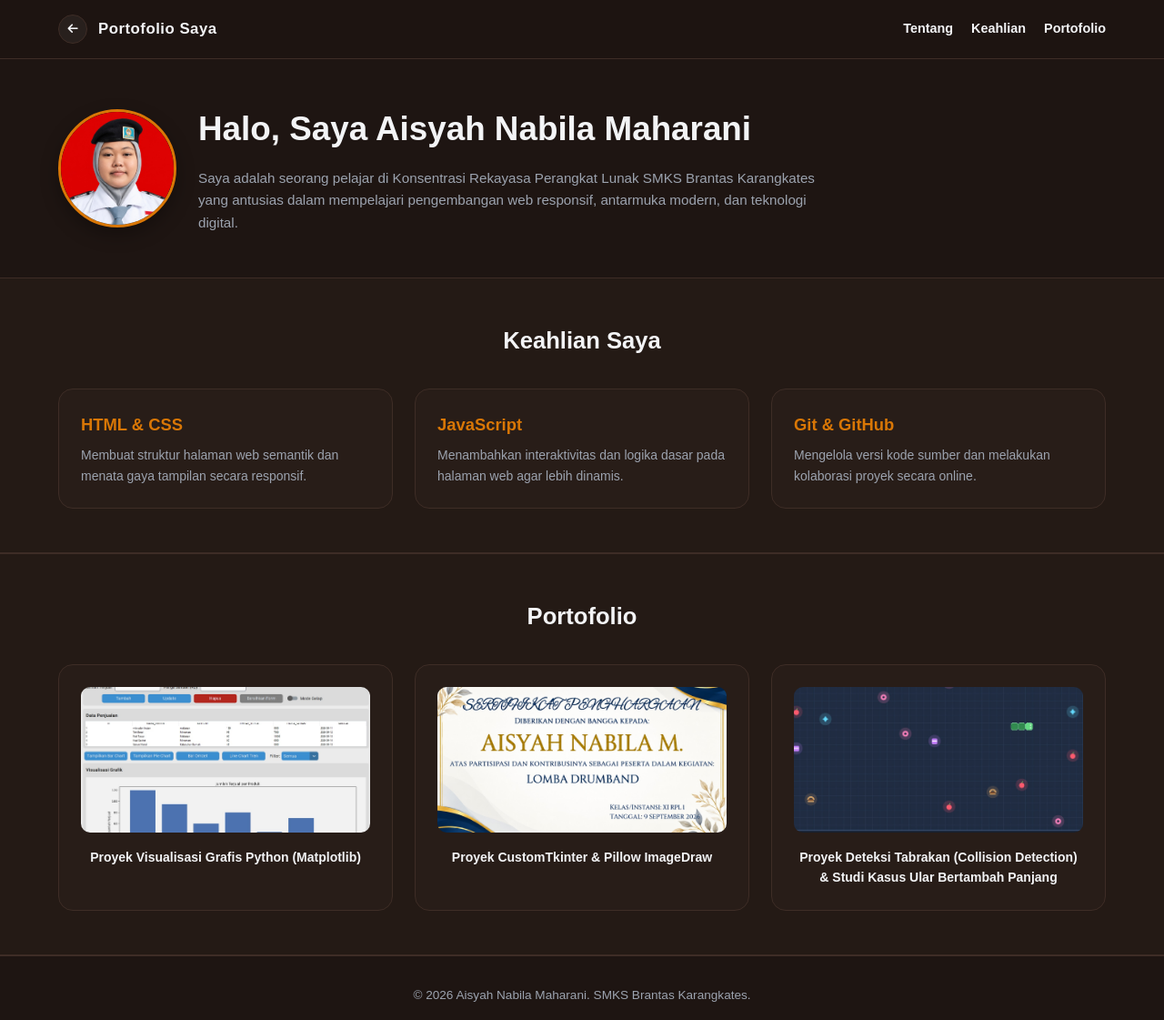
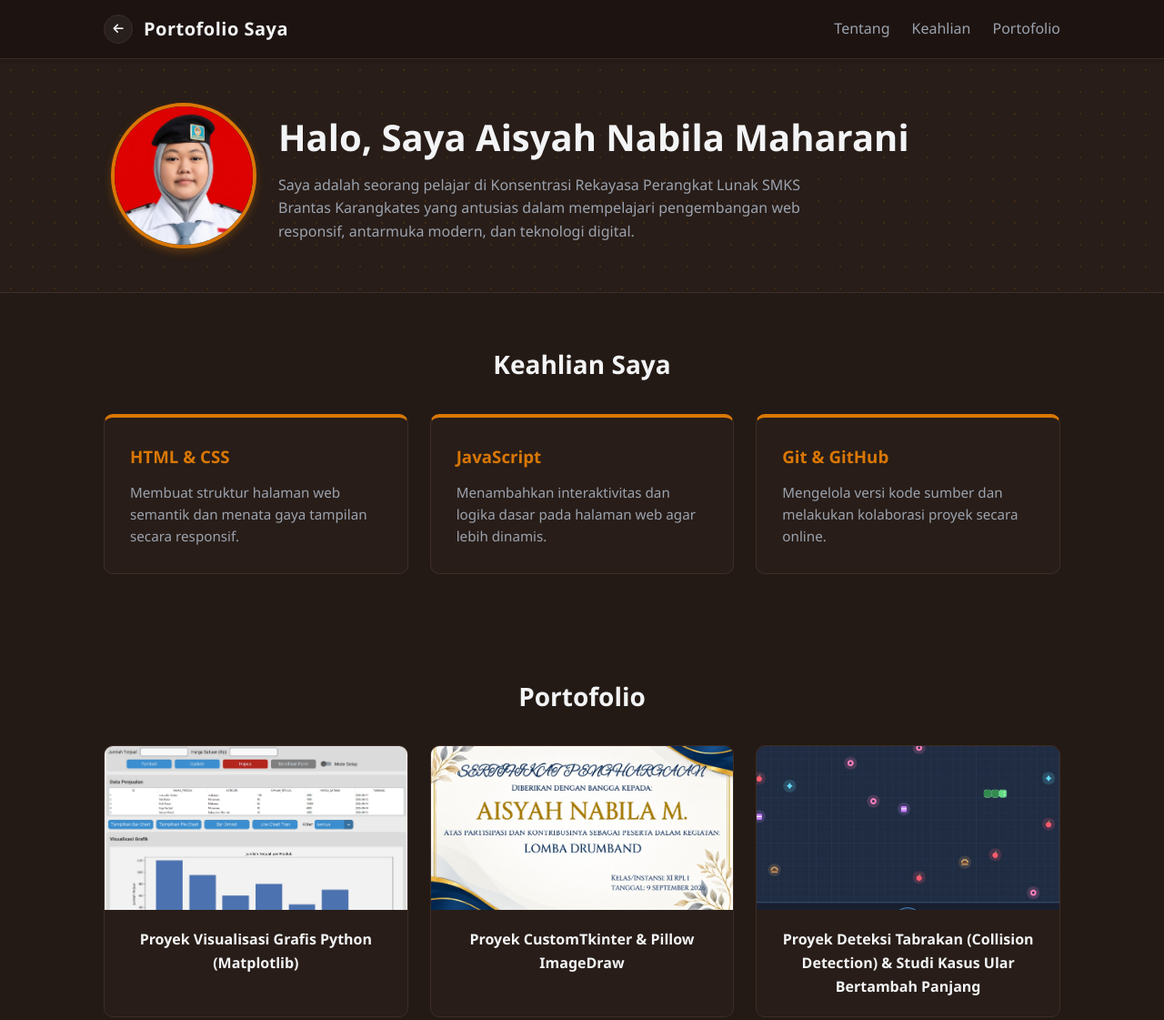
Before and after one commit to auliaputrianditaxirpl1-dev/aisyah-nabila, a plain HTML site: page index.html in a window 1280 px wide. Shown: the top 1121 px of the page at 91% size. Drawn offline with Linux system fonts and the light colour scheme.

Commit message:
Update style.css

```diff
--- a/css/style.css
+++ b/css/style.css
@@ -1,5 +1,5 @@
 /* ==========================================================================
-   1. RESET DAN VARIABEL DASAR
+   1. RESET DAN DASAR (Mobile-First)
    ========================================================================== */
 * {
     box-sizing: border-box;
@@ -19,10 +19,10 @@
 }
 
 body {
-  font-family: 'Plus Jakarta Sans', sans-serif, system-ui, -apple-system, sans-serif;
+    font-family: 'Segoe UI', Tahoma, Geneva, Verdana, sans-serif;
+    line-height: 1.6;
     background-color: var(--bg-main);
     color: var(--text-main);
-  line-height: 1.6;
 }
 
 img {
@@ -34,42 +34,47 @@ img {
 a {
     text-decoration: none;
     color: inherit;
-  transition: all 0.3s ease;
+    transition: all 0.2s ease;
 }
 
+/* Wadah Utama */
 .container {
-  max-width: 1200px;
+    width: 100%;
+    max-width: 1100px;
+    padding: 0 1.5rem;
     margin: 0 auto;
-  padding: 0 1.5rem;
 }
 
 /* ==========================================================================
-   2. HEADER & NAVIGASI (DENGAN TOMBOL KEMBALI DI KIRI)
+   2. HEADER & NAVIGASI (Flexbox + Tombol Kembali di Kiri)
    ========================================================================== */
 .site-header {
+    background-color: rgba(30, 21, 18, 0.95);
+    backdrop-filter: blur(8px);
+    color: var(--text-main);
+    padding: 1rem 0;
     position: sticky;
     top: 0;
-  z-index: 100;
-  background-color: rgba(30, 21, 18, 0.95);
-  backdrop-filter: blur(8px);
+    z-index: 1000;
     border-bottom: 1px solid var(--border-color);
-  padding: 1rem 0;
+    box-shadow: 0 2px 4px rgba(0, 0, 0, 0.2);
 }
 
 .header-container {
     display: flex;
-  justify-content: space-between;
+    flex-direction: column;
     align-items: center;
+    gap: 0.75rem;
 }
 
-/* Pembungkus sisi kiri: Tombol Kembali & Logo */
+/* Pembungkus Sisi Kiri (Tombol Kembali & Logo) */
 .header-left {
     display: flex;
     align-items: center;
     gap: 0.75rem;
 }
 
-/* Tombol Kembali (Kecil, Berbentuk Lingkaran Elegan) */
+/* Tombol Kembali (Kecil, Bulat, dan Rapi di Kiri) */
 .back-btn {
     display: flex;
     align-items: center;
@@ -92,27 +97,38 @@ a {
 }
 
 .logo {
-  font-weight: 800;
-  font-size: 1.05rem;
+    font-size: 1.25rem;
+    font-weight: bold;
     letter-spacing: 0.5px;
 }
 
-nav {
+.site-header nav {
     display: flex;
-  gap: 1rem;
-  font-size: 0.85rem;
-  font-weight: 600;
+    flex-direction: column;
+    align-items: center;
+    gap: 0.5rem;
 }
 
-nav a:hover {
+.site-header nav a {
+    color: var(--text-muted);
+    font-weight: 500;
+    transition: color 0.2s;
+}
+
+.site-header nav a:hover {
     color: var(--accent);
 }
 
 /* ==========================================================================
-   3. HERO / TENTANG SECTION
+   3. BAGIAN HERO / TENTANG (Flexbox)
    ========================================================================== */
 .hero {
     padding: 3rem 0;
+    background-color: var(--bg-card);
+    background-image: radial-gradient(rgba(217, 119, 6, 0.15) 1px, transparent 1px);
+    background-size: 24px 24px;
+    border-bottom: 1px solid var(--border-color);
+    text-align: center;
 }
 
 .hero-container {
@@ -120,130 +136,154 @@ nav a:hover {
     flex-direction: column;
     align-items: center;
     gap: 1.5rem;
-  text-align: center;
 }
 
 .hero img {
-  width: 130px;
-  height: 130px;
+    width: 160px;
+    height: 160px;
     border-radius: 50%;
     object-fit: cover;
-  border: 3px solid var(--accent);
-  box-shadow: 0 8px 20px rgba(0, 0, 0, 0.3);
+    border: 4px solid var(--accent);
+    box-shadow: 0 4px 10px rgba(217, 119, 6, 0.3);
 }
 
 .hero-text h1 {
-  font-size: clamp(1.6rem, 4vw, 2.3rem);
-  font-weight: 800;
-  margin-bottom: 0.75rem;
+    font-size: 2rem;
+    color: var(--text-main);
+    margin-bottom: 0.5rem;
 }
 
 .hero-text p {
     color: var(--text-muted);
-  max-width: 700px;
-  margin: 0 auto;
-  font-size: 0.95rem;
+    max-width: 600px;
 }
 
 /* ==========================================================================
-   4. KEAHLIAN & PORTOSES (GRID SECTIONS)
+   4. BAGIAN KEAHLIAN & PORTFOLIO (CSS Grid)
    ========================================================================== */
 .skills, .gallery {
-  padding: 3rem 0;
+    padding: 3.5rem 0;
     background-color: var(--bg-light);
-  border-top: 1px solid var(--border-color);
-  border-bottom: 1px solid var(--border-color);
 }
 
 .skills h2, .gallery h2 {
+    margin-bottom: 2rem;
     text-align: center;
-  font-size: 1.6rem;
-  font-weight: 800;
-  margin-bottom: 2rem;
+    color: var(--text-main);
+    font-size: 1.75rem;
 }
 
-.grid-container {
+/* Grid 1 Kolom untuk Mobile */
+.skills .grid-container,
+.gallery .grid-container {
     display: grid;
     grid-template-columns: 1fr;
     gap: 1.5rem;
 }
 
-.card, figure {
-  background-color: var(--bg-card);
+/* Kartu Keahlian */
+.card {
+    background: var(--bg-card);
+    padding: 1.75rem;
+    border-radius: 10px;
     border: 1px solid var(--border-color);
-  border-radius: 16px;
-  padding: 1.5rem;
-  transition: transform 0.3s ease, border-color 0.3s ease;
+    border-top: 4px solid var(--accent);
+    transition: transform 0.2s, border-color 0.2s;
 }
 
-.card:hover, figure:hover {
+.card:hover {
     transform: translateY(-5px);
     border-color: var(--accent);
 }
 
 .card h3 {
-  font-size: 1.15rem;
-  font-weight: 700;
-  margin-bottom: 0.5rem;
     color: var(--accent);
+    margin-bottom: 0.75rem;
 }
 
 .card p {
     color: var(--text-muted);
-  font-size: 0.875rem;
+    font-size: 0.95rem;
+}
+
+/* Kartu Galeri / Portofolio */
+.gallery figure {
+    background: var(--bg-card);
+    border-radius: 10px;
+    overflow: hidden;
+    border: 1px solid var(--border-color);
+    transition: transform 0.2s, border-color 0.2s;
+}
+
+.gallery figure:hover {
+    transform: translateY(-5px);
+    border-color: var(--accent);
+}
+
+.gallery img {
+    width: 100%;
+    height: 180px;
+    object-fit: cover;
+}
+
+.gallery figcaption {
+    padding: 1.25rem;
+    text-align: center;
+    font-weight: 600;
+    color: var(--text-main);
 }
 
 /* ==========================================================================
-   5. GALERI / PROYEK
-   ========================================================================== */
-figure img {
-  width: 100%;
-  height: 160px;
-  object-fit: cover;
-  border-radius: 10px;
-  margin-bottom: 1rem;
-}
-
-figcaption {
-  font-size: 0.875rem;
-  color: var(--text-main);
-  font-weight: 600;
-  text-align: center;
-}
-
-/* ==========================================================================
-   6. FOOTER
+   5. FOOTER
    ========================================================================== */
 .site-footer {
+    background-color: var(--bg-card);
+    color: var(--text-muted);
     text-align: center;
-  padding: 2rem 0;
-  color: var(--text-muted);
-  font-size: 0.85rem;
+    padding: 1.5rem 0;
+    margin-top: 0;
+    font-size: 0.9rem;
     border-top: 1px solid var(--border-color);
 }
 
 /* ==========================================================================
-   7. RESPONSIVE MEDIA QUERIES (TABLET & DESKTOP)
+   6. MEDIA QUERY (Responsif)
    ========================================================================== */
-@media (min-width: 640px) {
-  .grid-container {
-    grid-template-columns: repeat(2, 1fr);
+
+/* Tablet (min-width: 768px) */
+@media (min-width: 768px) {
+    .header-container {
+        flex-direction: row;
+        justify-content: space-between;
     }
+
+    .site-header nav {
+        flex-direction: row;
+        gap: 1.5rem;
+    }
+
     .hero-container {
         flex-direction: row;
         text-align: left;
+        padding: 0 2rem;
     }
-  .hero-text p {
-    margin: 0;
+
+    .hero-text h1 {
+        font-size: 2.5rem;
     }
-  nav {
-    gap: 1.25rem;
-    font-size: 0.9rem;
+
+    /* Grid Berubah Menjadi 2 Kolom */
+    .skills .grid-container,
+    .gallery .grid-container {
+        grid-template-columns: repeat(2, 1fr);
     }
 }
 
+/* Desktop (min-width: 1024px) */
 @media (min-width: 1024px) {
-  .grid-container {
+    /* Grid Berubah Menjadi 3 Kolom */
+    .skills .grid-container,
+    .gallery .grid-container {
         grid-template-columns: repeat(3, 1fr);
     }
 }
```
Lines whose indentation alone changed are shown as unchanged.
